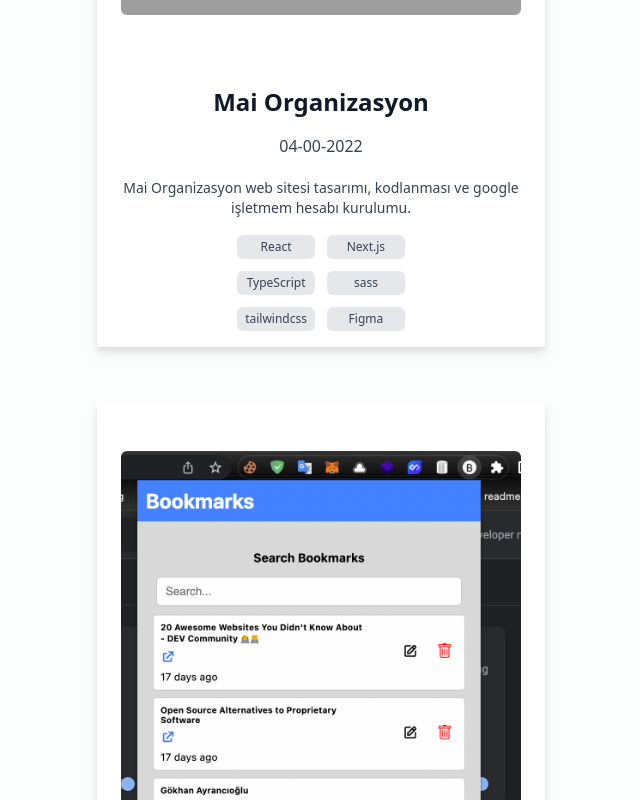
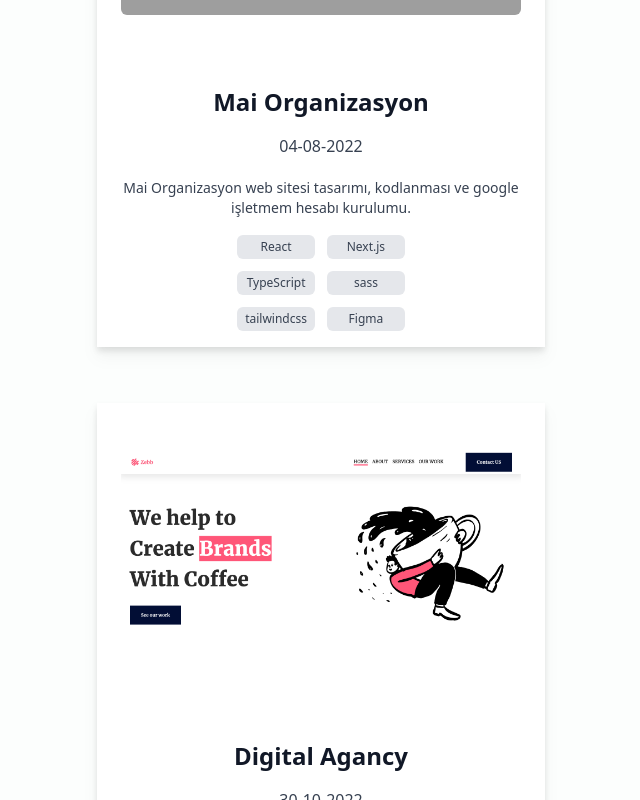
Before and after one commit to denizyoldas/website, a Next.js app: page /projects in a window 1280 px wide. Shown: the part 1420-2220 px from the top of the page, without its empty margins (332-972 px from the left). Built offline with nearby package versions, Linux system fonts and the light colour scheme; no server answers; grey boxes are pictures that could not be loaded; what use-http would draw is missing.

Commit message:
project update setup bug fix

```diff
--- a/src/components/project-item.tsx
+++ b/src/components/project-item.tsx
@@ -25,7 +25,7 @@ const ProjectItem: React.FC<IProject> = ({
       </a>
       <div className="flex flex-col items-center">
         <h3 className="text-2xl font-bold">{name}</h3>
-        <span>{format(createdAt, 'dd-mm-yyyy')}</span>
+        <span>{format(createdAt, 'dd-MM-yyyy')}</span>
         <p className="text-sm">{description}</p>
         <div className="grid grid-cols-2 gap-3">
           {technologies.map(tech => (
--- /dev/null
+++ b/src/components/tech-stack.tsx
@@ -0,0 +1,7 @@
+import React from 'react'
+
+const TechCtack = () => {
+  return <div>TechCtack</div>
+}
+
+export default TechCtack
--- a/src/pages/projects.tsx
+++ b/src/pages/projects.tsx
@@ -28,6 +28,21 @@ const PROJECTS: IProject[] = [
       'Figma'
     ],
     createdAt: new Date('2022-08-04')
+  },
+  {
+    name: 'Digital Agancy',
+    description: 'Digital Agancy web sitesi tasarımı.',
+    url: 'https://digital-website-kappa.vercel.app/',
+    image: '/digital-agency.png',
+    technologies: [
+      'React',
+      'Next.js',
+      'TypeScript',
+      'sass',
+      'tailwindcss',
+      'Figma'
+    ],
+    createdAt: new Date('2022-10-30')
   },
   {
     name: 'Google Chrome Bookmarks Extension',
--- a/src/pages/setup.mdx
+++ b/src/pages/setup.mdx
@@ -3,7 +3,7 @@
 Standart bir Frontend geliştirici olarak
 Mac kullanıyorum. Bu yazımda Mac
 kullanıcıları için gerekli gördüğüm programları
-ve ayarları paylaşacağım. Bunlar tamamiyle benim şahri paylaşımlarımdır.
+ve ayarları paylaşacağım. Bunlar tamamiyle benim şahsi paylaşımlarımdır.
 
 ## 1. Homebrew
 
```
Also changed, not shown: public/digital-agency.png (added).
